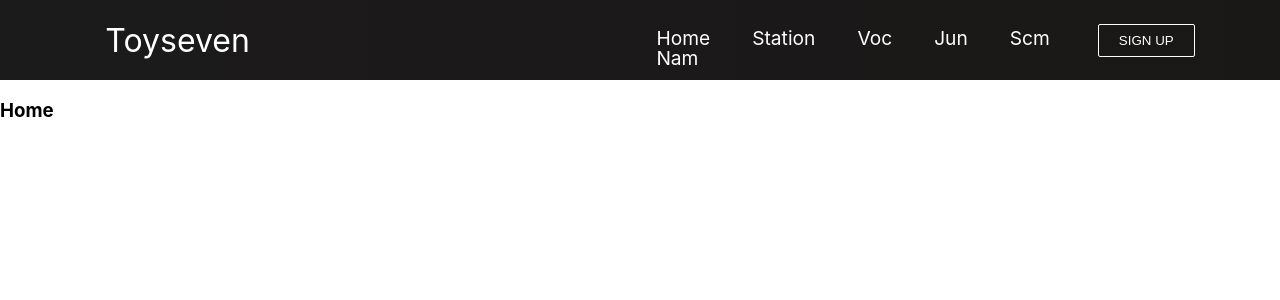
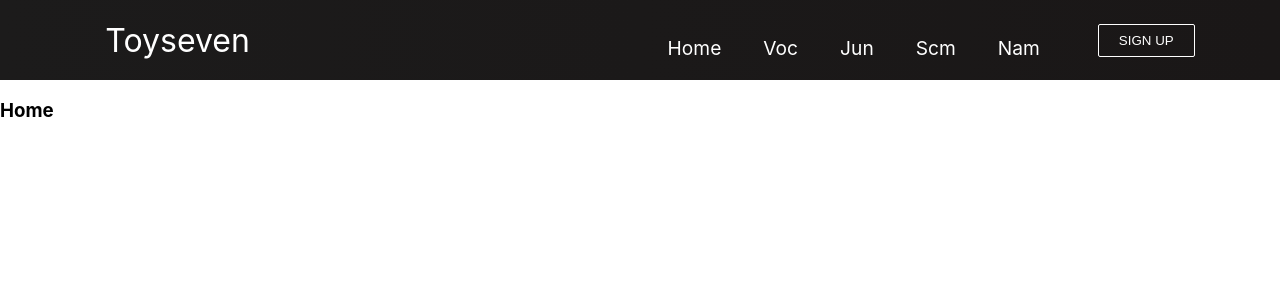
Before and after one commit to JunseongHeo/2401_msa_react_study, a React (Create React App) app in the folder board/board/: page / in a window 1280 px wide. Shown: the top 300 px of the page. Built offline with nearby package versions, Linux system fonts and the light colour scheme.

Commit message:
udpate navbar

```diff
--- a/board/board/src/components/Navbar.css
+++ b/board/board/src/components/Navbar.css
@@ -36,7 +36,7 @@
 
 .nav-menu {
     display: grid;
-    grid-template-columns: repeat(5, auto);
+    grid-template-columns: repeat(6, auto);
     grid-gap: 10px;
     list-style: none;
     text-align: center;
--- a/board/board/src/components/Navbar.js
+++ b/board/board/src/components/Navbar.js
@@ -48,11 +48,6 @@ function Navbar() {
                             </Link>
                         </li>
                         <li className='nav-item'>
-                            <Link to='/station' className='nav-links' onClick = {closeMobileMenu}>
-                                Station
-                            </Link>
-                        </li>
-                        <li className='nav-item'>
                             <Link to='/voc' className='nav-links' onClick = {closeMobileMenu}>
                                 Voc
                             </Link>
```
Also changed, not shown: 1 other file (tests, documents, lock files or other folders).
